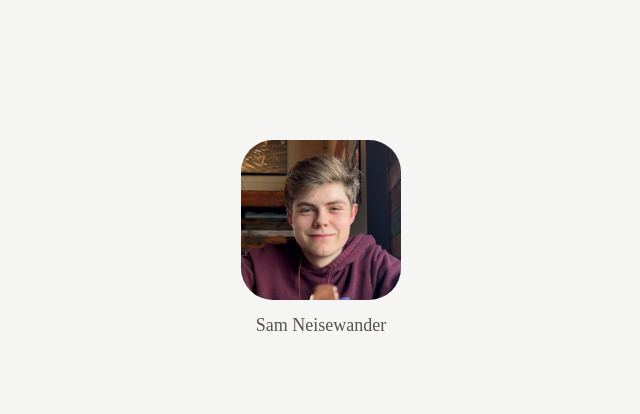
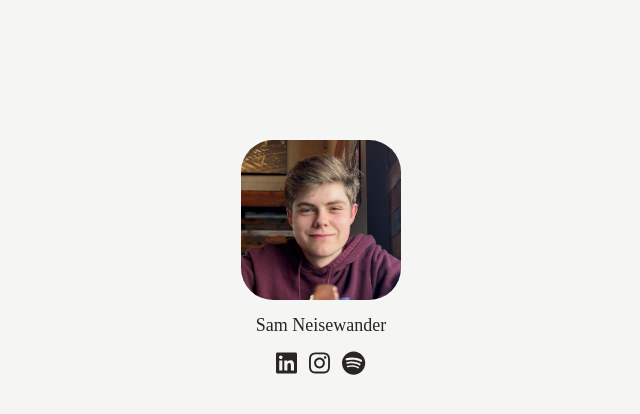
Before and after one commit to samneisewander/cv-site, a React (Vite) app: page / in a window 1280 px wide. Shown: the top 414 px of the page, without its empty margins (319-959 px from the left). Built offline with nearby package versions, Linux system fonts and the light colour scheme; a web font is replaced by a local one.

Commit message:
Fix: Light mode missing styles

```diff
--- a/src/App.tsx
+++ b/src/App.tsx
@@ -8,11 +8,11 @@ function App() {
       <div className='min-w-2xl w-1/2 h-full p-5 flex flex-col rounded-lg'>
         <div className='h-30'></div>
         <ContactCard headshot={samNeisewanderHeadshot}></ContactCard>
-        {/* <h1 className='text-stone-600 dark:text-stone-300'>Heading 1</h1>
-        <h2 className='text-stone-600 dark:text-stone-300'>Heading 2</h2>
-        <h3 className='text-stone-600 dark:text-stone-300'>Heading 3</h3>
-        <h4 className='text-stone-600 dark:text-stone-300'>Heading 4</h4>
-        <p className='text-stone-600 dark:text-stone-300'>Paragraph</p> */}
+        {/* <h1 className='text-stone-800 dark:text-stone-300'>Heading 1</h1>
+        <h2 className='text-stone-800 dark:text-stone-300'>Heading 2</h2>
+        <h3 className='text-stone-800 dark:text-stone-300'>Heading 3</h3>
+        <h4 className='text-stone-800 dark:text-stone-300'>Heading 4</h4>
+        <p className='text-stone-800 dark:text-stone-300'>Paragraph</p> */}
       </div>
     </div>
   )
@@ -23,16 +23,16 @@ function ContactCard({ headshot }: { headshot: string }){
     <>
       <div className="flex flex-col gap-3 items-center">
         <img src={headshot} className="size-40 rounded-4xl" alt="Headshot of Sam Neisewander" />
-        <h3 className='text-stone-600 dark:text-stone-300'>Sam Neisewander</h3>
+        <h3 className='text-stone-800 dark:text-stone-300'>Sam Neisewander</h3>
         <div className='flex flex-row gap-3'>
           <a href="https://www.linkedin.com/in/samuelneisewander" target="_blank">
-            <FontAwesomeIcon icon={faLinkedin} className='text-stone-100 text-2xl'></FontAwesomeIcon>
+            <FontAwesomeIcon icon={faLinkedin} className='text-2xl text-stone-800 dark:text-stone-100'></FontAwesomeIcon>
           </a>
           <a href="https://www.instagram.com/samneisewander" target="_blank">
-            <FontAwesomeIcon icon={faInstagram} className='text-stone-100 text-2xl'></FontAwesomeIcon>
+            <FontAwesomeIcon icon={faInstagram} className='text-2xl text-stone-800 dark:text-stone-100'></FontAwesomeIcon>
           </a>
           <a href="" target="_blank">
-            <FontAwesomeIcon icon={faSpotify} className='text-stone-100 text-2xl'></FontAwesomeIcon>
+            <FontAwesomeIcon icon={faSpotify} className='text-2xl text-stone-800 dark:text-stone-100'></FontAwesomeIcon>
           </a>
 
         </div>
```
Also changed, not shown: public/markdown/ex.md (added, +10 -0 lines).
